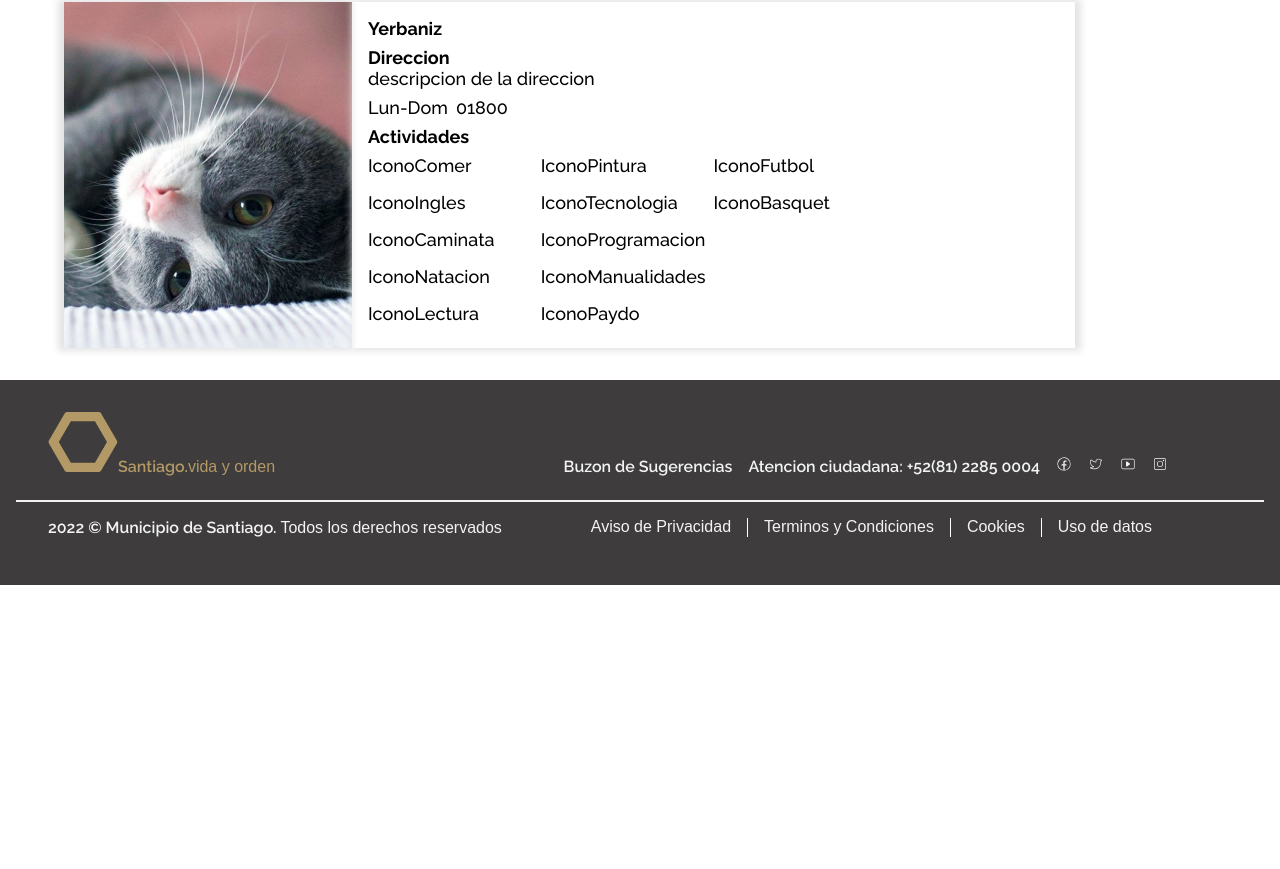
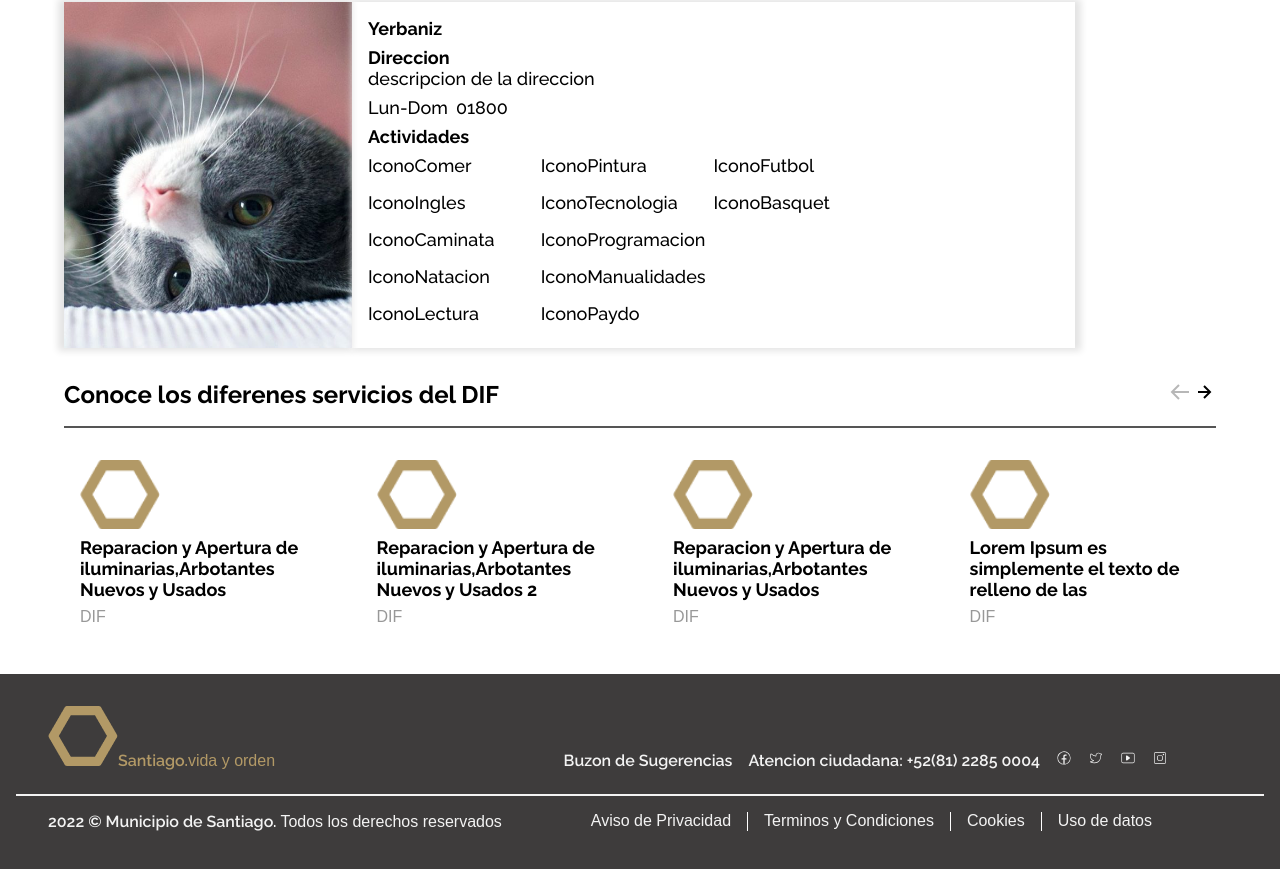
Before and after one commit to CesarQuint/PT_Gov, a React (Vite) app: page /DIF in a window 1280 px wide. Shown: the part 1489-2358 px from the top of the page. Before the commit the page ends 2074 px from the top, so only its background shows below. Built offline with nearby package versions, Linux system fonts and the light colour scheme; data requests are answered from the project's data file; a web font is replaced by a local one.

Commit message:
Carousel Done

```diff
--- /dev/null
+++ b/db.json
@@ -0,0 +1,51 @@
+{
+    "posts": [
+      { "id": 1, "title": "json-server", "author": "typicode" }
+    ],
+    "comments": [
+      { "id": 1, "body": "some comment", "postId": 1 }
+    ],
+    "profile": { "name": "typicode" },
+    "difServices":[
+        {
+            "id":1,
+            "name":"Reparacion y Apertura de iluminarias,Arbotantes Nuevos y Usados"
+        },
+        {
+            "id":2,
+            "name":"Reparacion y Apertura de iluminarias,Arbotantes Nuevos y Usados 2"
+        },
+        {
+            "id":3,
+            "name":"Reparacion y Apertura de iluminarias,Arbotantes Nuevos y Usados"
+        },
+        {
+            "id":4,
+            "name":"Lorem Ipsum es simplemente el texto de relleno de las"
+        },
+        {
+            "id":5,
+            "name":"paquetes de autoedición y editores de páginas"
+        },
+        {
+            "id":6,
+            "name":"Latin de la Universidad de Hampden-Sydney en Virginia,"
+        },
+        {
+            "id":7,
+            "name":"Las secciones 1.10.32 y 1.10.33 de"
+        },
+        {
+            "id":8,
+            "name":"Reparacion y Apertura de iluminarias,Arbotantes Nuevos y Usados"
+        },
+        {
+            "id":9,
+            "name":" su texto por defecto, y al hacer una búsqueda de"
+        },
+        {
+            "id":10,
+            "name":"Todos los generadores de Lorem Ipsum que se encuentran"
+        }
+    ]
+  }
--- /dev/null
+++ b/src/Components/CarouselCard.jsx
@@ -0,0 +1,15 @@
+import React from 'react'
+import Hexagon from '../assets/img/Hexagon.png'
+
+function CarouselCard({card}) {
+  const {name}=card
+  return (
+    <div className='carouselCard'>
+       <img src={Hexagon} alt="" />
+       <h5>{name}</h5>
+       <p className='descrip'>DIF</p>
+    </div>
+  )
+}
+
+export default CarouselCard
--- a/src/Components/CentroDif.jsx
+++ b/src/Components/CentroDif.jsx
@@ -3,7 +3,6 @@ import ActividadDIF from './ActividadDIF';
 
 function CentroDif({ctrDIF}) {
     const {actividades}=ctrDIF
-    console.log(actividades);
   return (
     <>
     <article className='centroDif'>
--- /dev/null
+++ b/src/Components/TramitesCarousel.jsx
@@ -0,0 +1,83 @@
+import {useState,useEffect} from 'react'
+import CarouselCard from './CarouselCard'
+import { BiArrowBack as Back,BiRightArrowAlt as Front } from "react-icons/bi";
+
+function TramitesCarousel({arrCarousel}) {
+
+    const [startArr,setStartArr]=useState(0)
+    const [endArr,setEndArr]=useState(4)
+    const [activeArr,setActiveArr]=useState([])
+    const [disabledPlus,setDisabledPlus]=useState(false)
+    const [disabledLess,setDisabledLess]=useState(true)
+
+    const itArr=arrCarousel.slice(0,4)
+
+    useEffect(()=>{
+        if(!activeArr.length){
+            setActiveArr(itArr)
+        }
+    },[arrCarousel])
+
+    useEffect(()=>{
+        const itArr=arrCarousel.slice(startArr,endArr)
+        setActiveArr(itArr)
+    },[endArr,startArr])
+
+    function handleRecorrer(event,value){
+      if(startArr==1){
+        setDisabledLess(true)
+      }else if(endArr ==arrCarousel.length-1){
+        setDisabledPlus(true)
+      }
+
+        if(value=="plus"){
+            if(endArr>=arrCarousel.length){
+                setDisabledPlus(true)
+                return
+            }
+            setDisabledLess(false)
+            setStartArr(startArr+1)
+            setEndArr(endArr+1)
+        }else if(value=="less"){
+            if(startArr<=0){
+                setDisabledLess(true)
+                return
+            }
+            setDisabledPlus(false)
+            setStartArr(startArr-1)
+            setEndArr(endArr-1)
+        }
+    }
+
+
+  return (
+    <div className='carrouselContainer'>
+        <div className='carouselTitle'>
+            <h4>Conoce los diferenes servicios del DIF</h4>
+
+            <section className='carouselButtons'>
+                <button type="submit"
+                onClick={e=>handleRecorrer(e,"less")}
+                disabled={disabledLess}
+                ><Back/></button>
+                <button type="submit"
+                disabled={disabledPlus}
+                onClick={e=>handleRecorrer(e,"plus")}
+                ><Front/></button>
+            </section>
+
+        </div>
+        <div className='carouselMove'>
+            {activeArr.map(item=>(
+              <CarouselCard
+                key={item.id}
+                card={item}
+              />
+            ))}
+        </div>
+
+    </div>
+  )
+}
+
+export default TramitesCarousel
--- a/src/Pages/DIF.jsx
+++ b/src/Pages/DIF.jsx
@@ -1,6 +1,9 @@
-import React from 'react'
+import {useState,useEffect} from 'react'
 import WelcomePanel from '../Components/WelcomePanel'
 import CentroDif from '../Components/CentroDif'
+import TramitesCarousel from '../Components/TramitesCarousel'
+import getTramites from '../db/Tramites'
+
 
 //!Zona de DB temporal
 
@@ -24,6 +27,17 @@ const ctrDIF={
 
 //TODO:Agregar props a las secciones
 function DIF() {
+  const [arrCarousel,setArrCarousel]=useState([])
+
+  useEffect(()=>{
+    const carga =async()=>{
+      const data=await getTramites()
+      setArrCarousel(data)
+    }
+    carga()
+  },[])
+  console.log(arrCarousel);
+
   return (
     <>
       <WelcomePanel/>
@@ -44,11 +58,14 @@ function DIF() {
             <option value="1"> --Opciones 1 -- </option>
             <option value="2"> --Opciones 2 -- </option>
           </select>
-          {/*Agregar db de consulta para los eventos y para la carga de iconos */}
+          {/*Agregar db de consulta para los eventos y para la carga de iconos y hacer este componente iterable */}
           <CentroDif ctrDIF={ctrDIF}/>
           <CentroDif ctrDIF={ctrDIF}/>
           <CentroDif ctrDIF={ctrDIF}/>
         </div>
+        <TramitesCarousel
+        arrCarousel={arrCarousel}
+        />
       </section>
     </>
   )
--- /dev/null
+++ b/src/db/Tramites.js
@@ -0,0 +1,8 @@
+
+const getTramites =async()=>{
+    const consulta=await fetch('http://localhost:3000/difServices')
+    const texto =await consulta.json()
+    return texto
+}
+
+export default getTramites
--- a/src/index.css
+++ b/src/index.css
@@ -625,3 +625,49 @@ div.gridDescrip{
   padding: 0.5rem 0;
   row-gap: 1rem;
 }
+
+/**Carousel*/
+div.carrouselContainer{
+  display: flex;
+  flex-flow: column wrap;
+  gap: 1rem;
+}
+div.carouselTitle{
+  display: flex;
+  flex-flow: row wrap;
+  justify-items: center;
+  justify-content: space-between;
+  padding-bottom: 1rem;
+  border-bottom: 2px solid var(--Subt);
+}
+section.carouselButtons button{
+  background-color: transparent;
+  border: none;
+  font-size: x-large;
+}
+section.carouselButtons button:hover{
+  cursor: pointer;
+}
+
+section.carouselButtons{
+  align-self: center;
+}
+.carouselMove{
+  display: flex;
+  flex-flow: row wrap;
+  gap:1rem;
+  justify-content: space-between;
+}
+div.carouselCard{
+  padding: 1rem;
+  display: flex;
+  flex-flow: column wrap;
+  gap:.5rem;
+  width: 20%;
+}
+div.carouselCard img{
+  width: 5rem;
+}
+div.carouselCard p{
+  opacity: 40%;
+}
```
